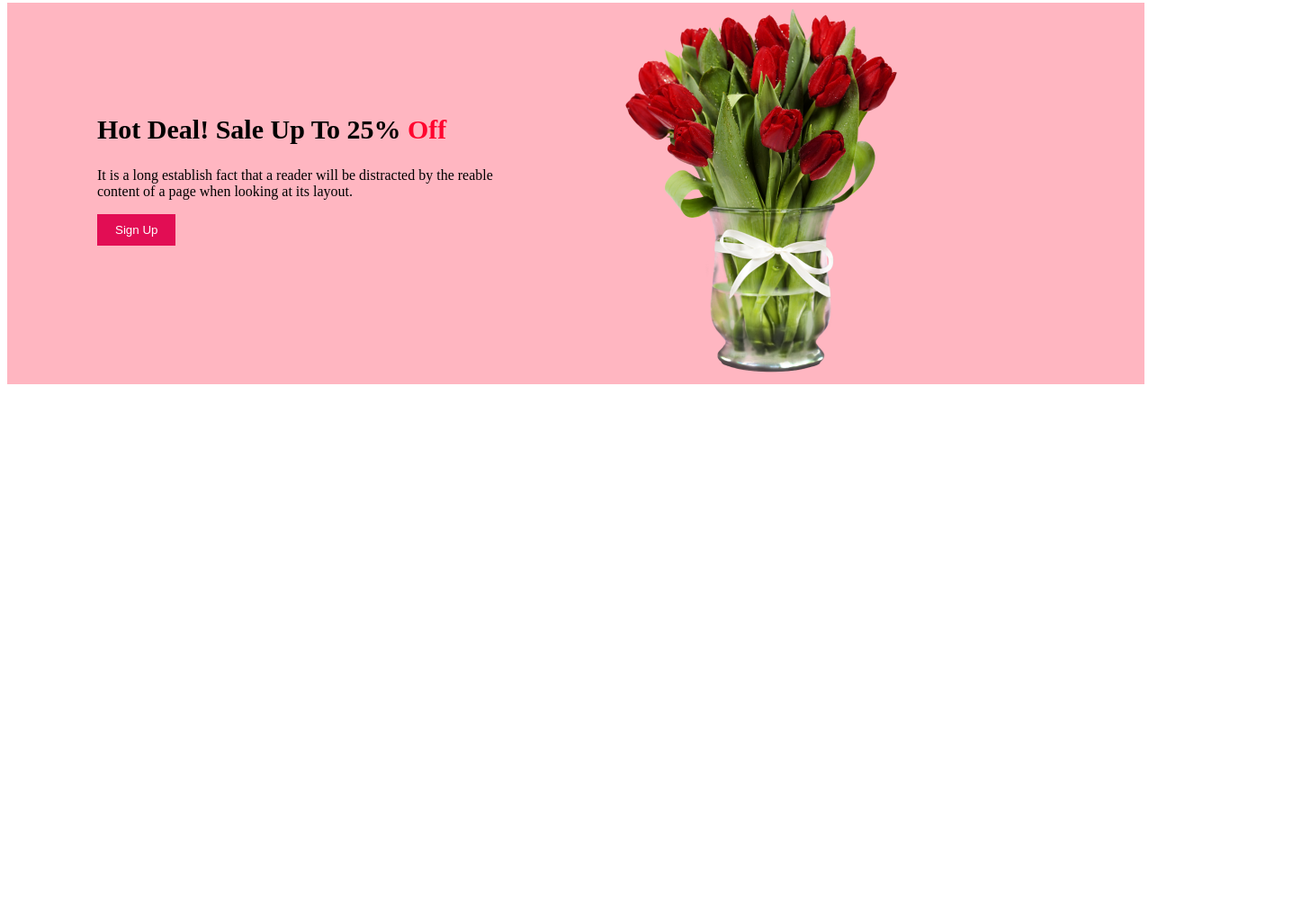
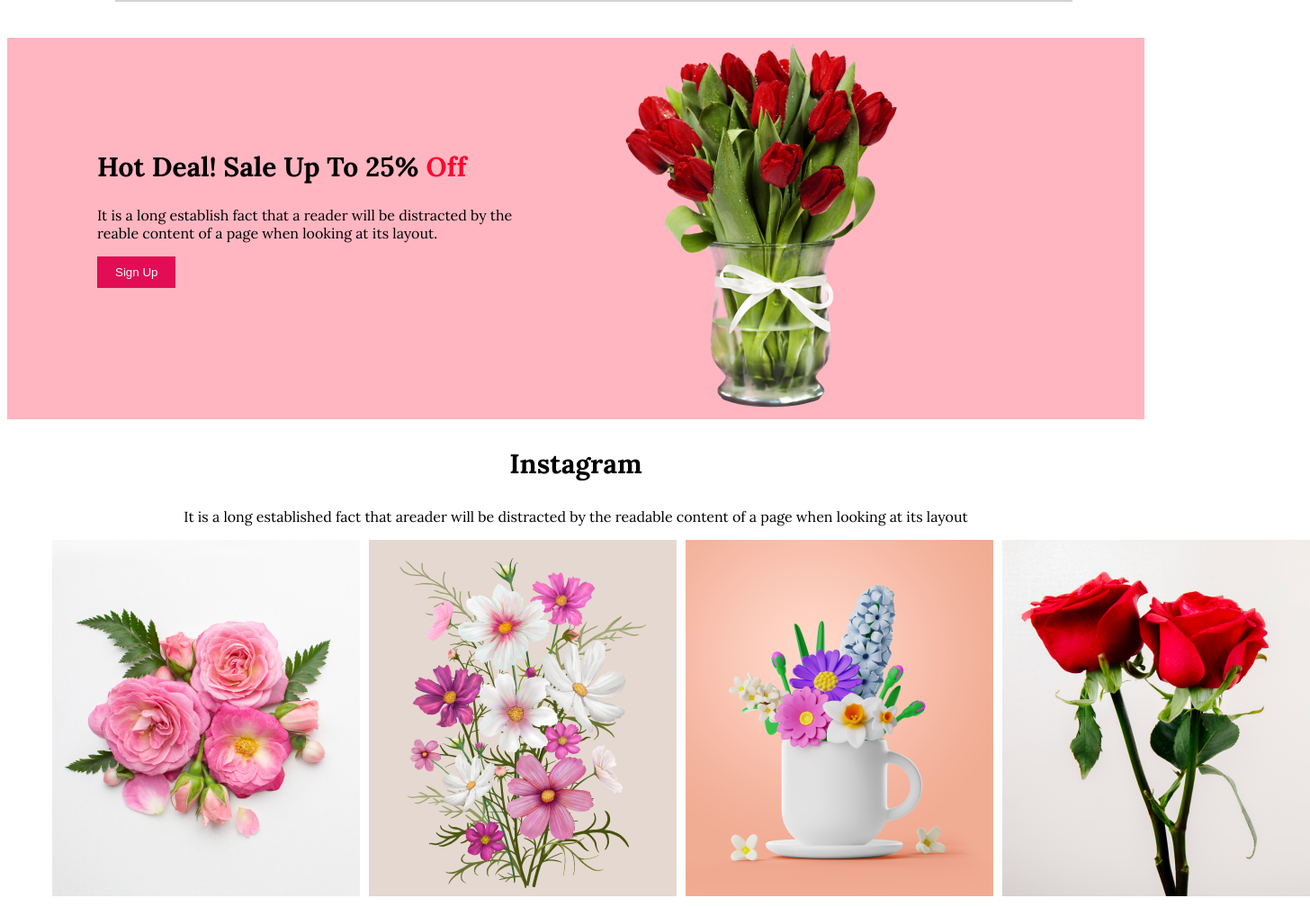
Before and after one commit to mddipu2219/my-first-flower-shop-website, a plain HTML site: page index.html in a window 1280 px wide. Shown: the part 1740-2748 px from the top of the page at 90% size, 1456 px wide, since content can reach past the window. Before the commit the page ends 2175 px from the top, so only its background shows below. Drawn offline with Linux system fonts and the light colour scheme; a web font is replaced by a local one.

Commit message:
added more images

```diff
--- a/index.html
+++ b/index.html
@@ -4,6 +4,13 @@
     <meta charset="UTF-8" />
     <meta name="viewport" content="width=device-width, initial-scale=1.0" />
     <title>My first flower-shop website</title>
+
+    <link rel="preconnect" href="https://fonts.googleapis.com" />
+    <link rel="preconnect" href="https://fonts.gstatic.com" crossorigin />
+    <link
+      href="https://fonts.googleapis.com/css2?family=Lora:ital,wght@0,400..700;1,400..700&family=Merriweather:ital,wght@0,300;0,400;0,700;0,900;1,300;1,400;1,700;1,900&family=Tenor+Sans&family=Whisper&display=swap"
+      rel="stylesheet"
+    />
     <link rel="stylesheet" href="styles/flower.css" />
   </head>
   <body>
@@ -78,6 +85,29 @@
           <img src="Flower Asset/pngwing 8.png" alt="" />
         </div>
       </section>
+      <section class="more-pictures">
+        <h3 class="section-tittle">Instagram</h3>
+        <p>
+          It is a long established fact that areader will be distracted by the
+          readable content of a page when looking at its layout
+        </p>
+        <div class="section-images-container">
+          <div class="section-images">
+            <img src="Flower Asset/Flower 01.png" alt="" />
+          </div>
+
+          <div class="section-images">
+            <img src="Flower Asset/Rectangle 4.png" alt="" />
+          </div>
+
+          <div class="section-images">
+            <img src="Flower Asset/Rectangle 5.png" alt="" />
+          </div>
+          <div class="section-images">
+            <img src="Flower Asset/Rectangle 6.png" alt="" />
+          </div>
+        </div>
+      </section>
     </main>
     <footer></footer>
   </body>
--- a/styles/flower.css
+++ b/styles/flower.css
@@ -1,5 +1,7 @@
 /* header */
-
+body {
+  font-family: "Lora", serif;
+}
 .header-container {
   display: flex;
   background-color: rgb(185, 144, 158);
@@ -92,3 +94,15 @@
 .section-span {
   color: rgb(255, 6, 47);
 }
+.section-images-container {
+  display: flex;
+  gap: 10px;
+  margin-right: 150px;
+  margin-left: 50px;
+  justify-content: space-around;
+}
+.more-pictures {
+  text-align: center;
+
+  justify-content: space-around;
+}
```
